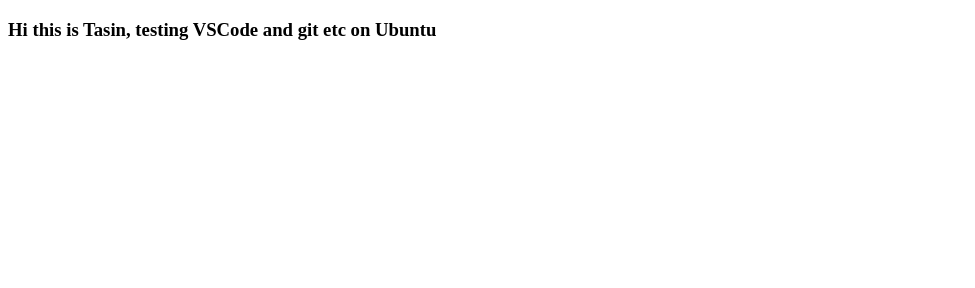
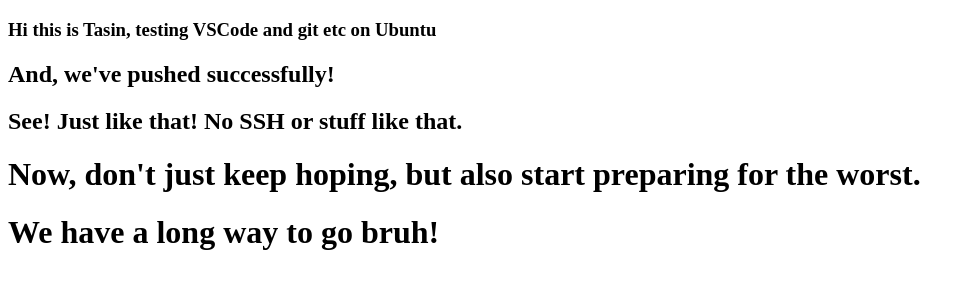
Before and after one commit to tasinchowdhury26/ubuntu-test, a plain HTML site: page index.html in a window 1280 px wide. Shown: the whole page, without its empty margins (0-975 px from the left). Drawn offline with Linux system fonts and the light colour scheme.

Commit message:
Successfully configured git and pushed changes, isn't that cool!

```diff
--- a/index.html
+++ b/index.html
@@ -8,5 +8,9 @@
 </head>
 <body>
     <h3>Hi this is Tasin, testing VSCode and git etc on Ubuntu</h3>
+    <h2>And, we've pushed successfully!</h2>
+    <h2>See! Just like that! No SSH or stuff like that.</h2>
+    <h1>Now, don't just keep hoping, but also start preparing for the worst.</h1>
+    <h1><strong>We have a long way to go bruh!</strong></h1>
 </body>
 </html>
```
